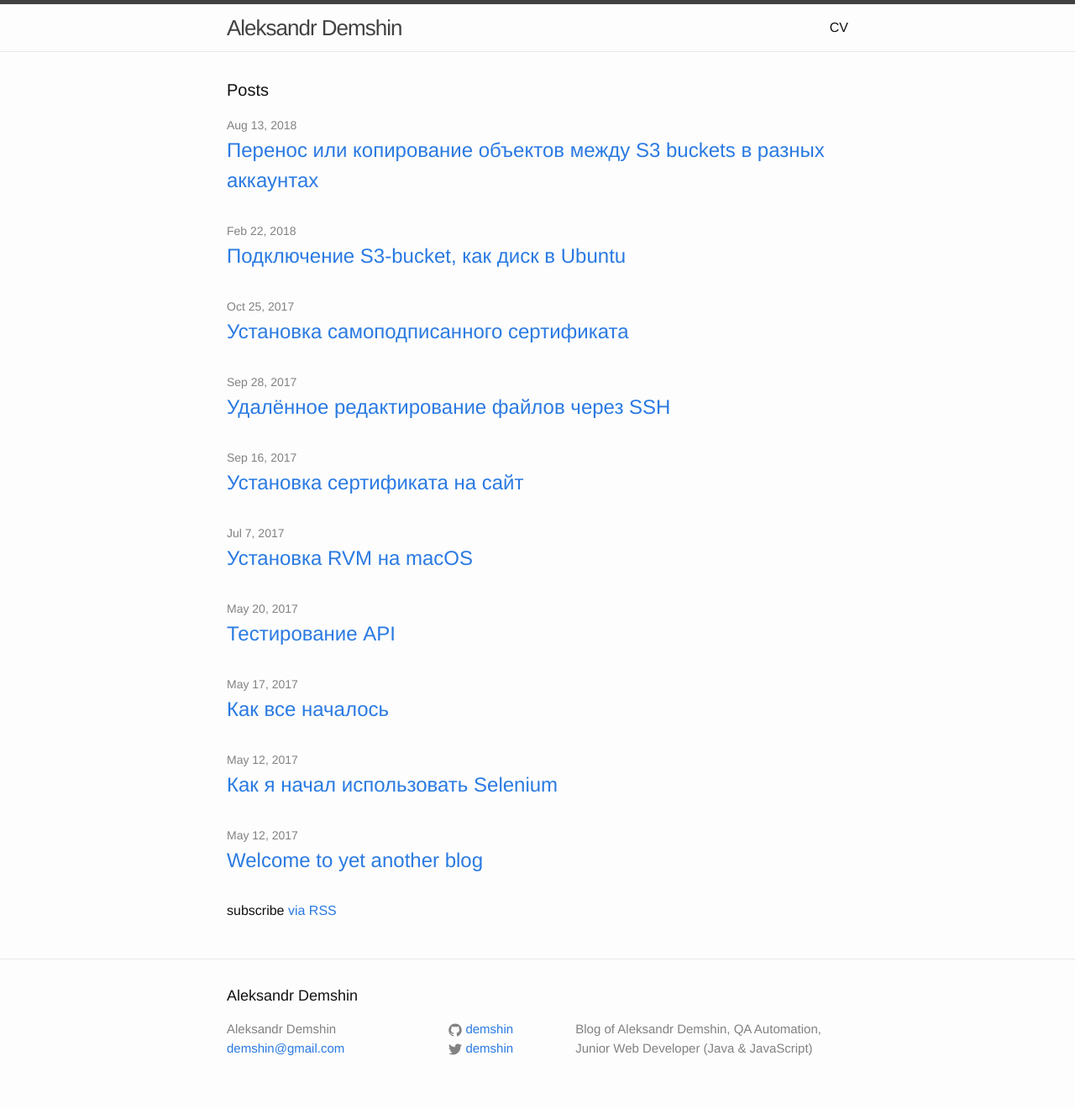
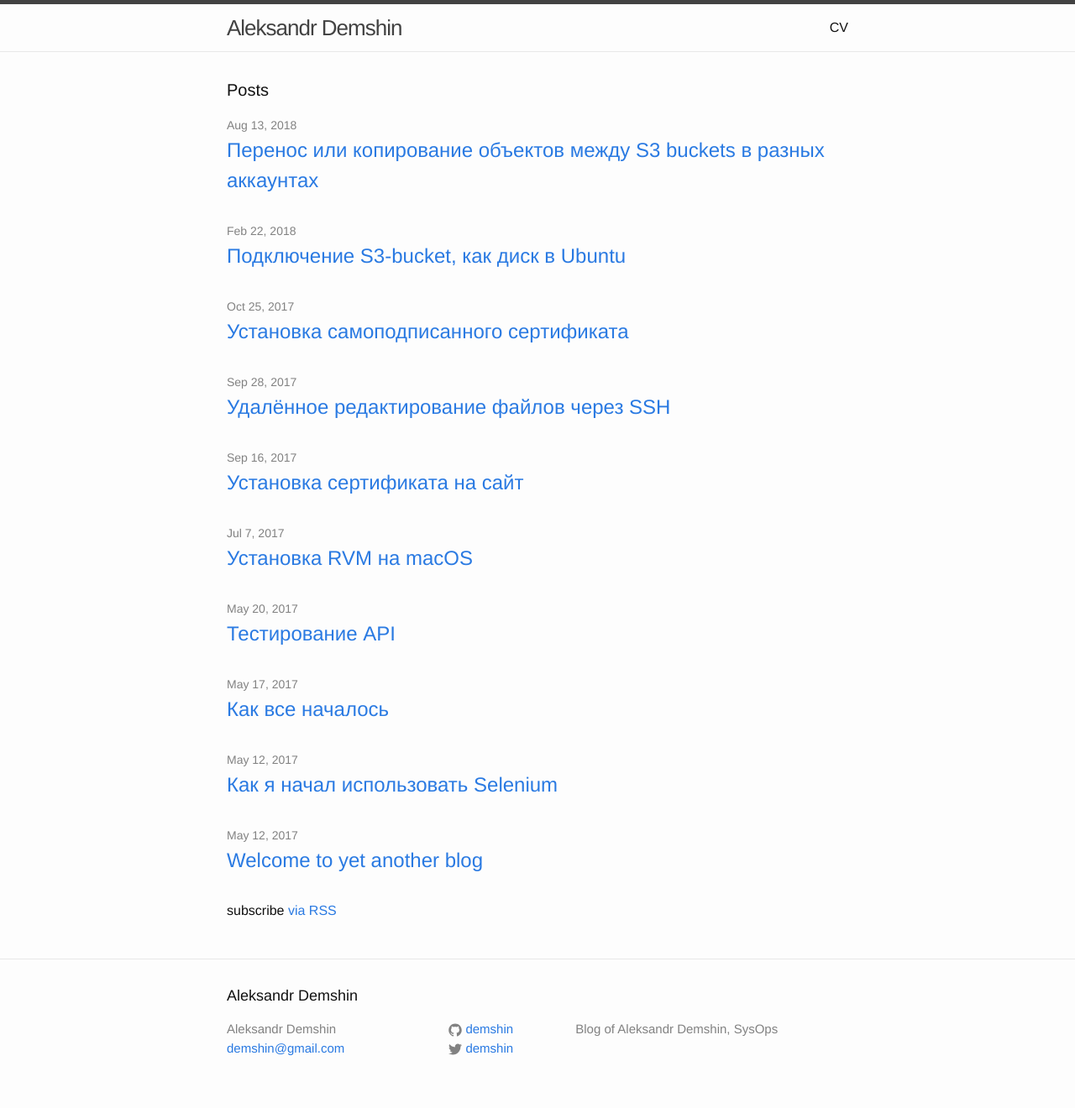
Before and after one commit to demshin/demsh.in, a Jekyll site: the page built from index.html, in a window 1280 px wide. Shown: the whole page at 84% size. Built offline with Jekyll 4.4.1, drawn with Linux system fonts in a browser that asks for light colours; the list of posts is cut into pages by our own code.

Commit message:
change speciality

```diff
--- a/_config.yml
+++ b/_config.yml
@@ -9,11 +9,11 @@
 title: Aleksandr Demshin
 email: demshin@gmail.com
 description: > # this means to ignore newlines until "baseurl:"
-  Blog of Aleksandr Demshin, QA Automation, Junior Web Developer (Java & JavaScript)
+  Blog of Aleksandr Demshin, SysOps
 baseurl: "" # the subpath of your site, e.g. /blog
 url: "http://demshin.github.com" # the base hostname & protocol for your site
 twitter_username: demshin
-github_username:  demshin
+github_username: demshin
 
 # Build settings
 markdown: kramdown
@@ -21,7 +21,7 @@ timezone: Asia/Yekaterinburg
 
 # При выводе всех постов на одной странице используем постраничный вывод
 paginate: 5
-paginate_path: 'page:num'
+paginate_path: "page:num"
 
 # не публиковать посты, указанное время которых позднее времени момента публикации
 future: false
```
